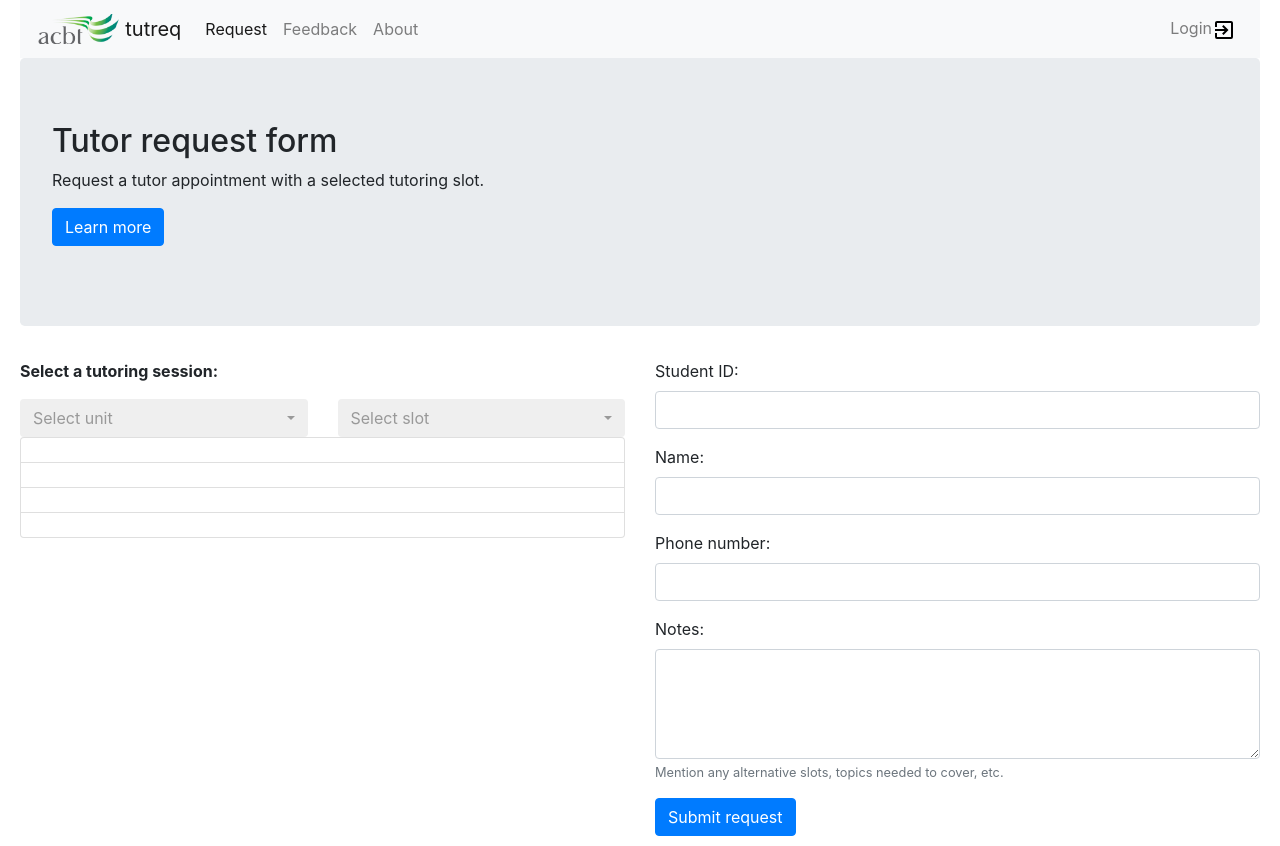
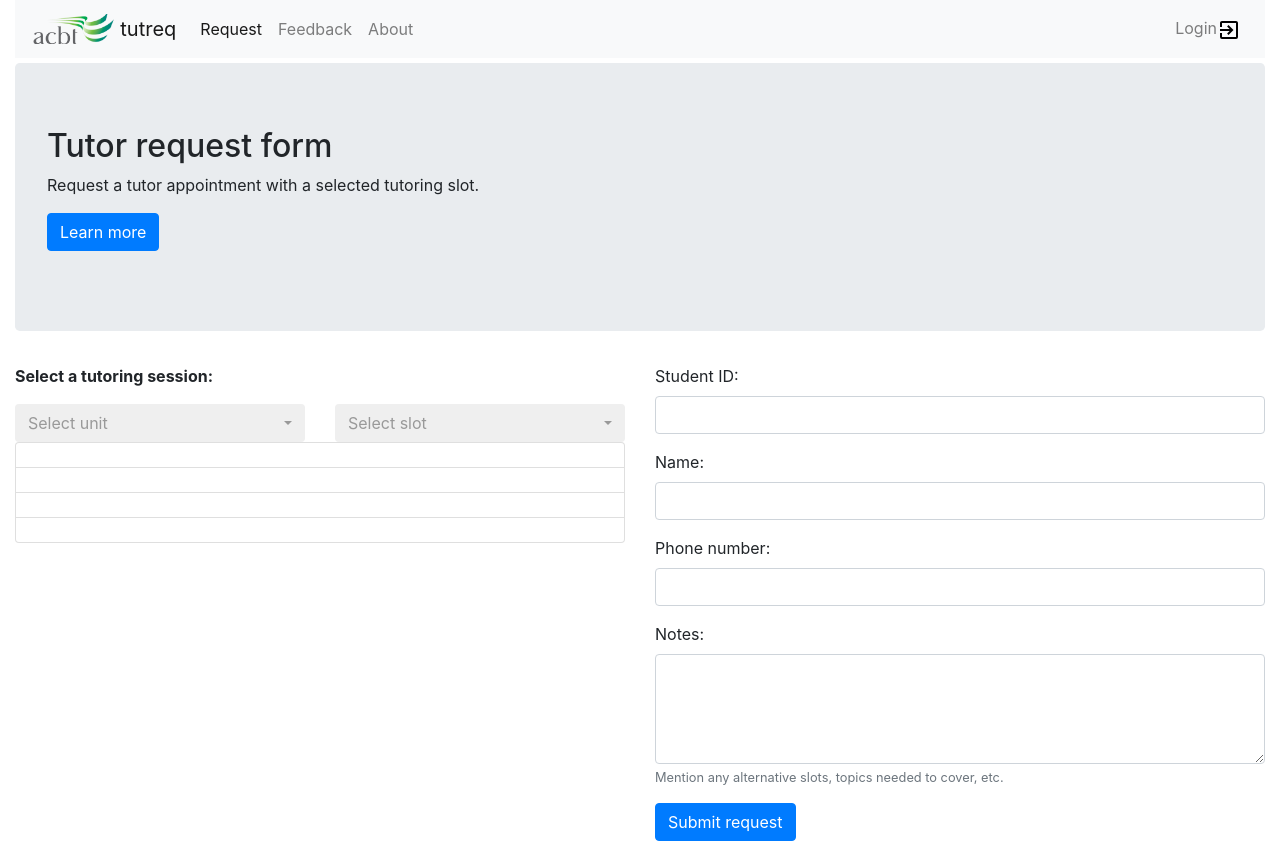
Before and after one commit to chehanr/tutreq, a Django app: page / in a window 1280 px wide. Run offline with Django 3.2, Linux system fonts and the light colour scheme; data that the repository does not hold is empty; parts of the project's set-up code (start-up, migrations or seed data) failed here and were passed over; some libraries are stand-ins or nearby versions.

Commit message:
Fixed containers, padding.

```diff
--- a/core/static/css/style.css
+++ b/core/static/css/style.css
@@ -1,3 +1,7 @@
 body {
-    padding: 0 5px;
+    /* padding: 0 5px; */
 }
+
+#mainContentContainer {
+    padding: 5px 0
+}
--- a/core/templates/base.html
+++ b/core/templates/base.html
@@ -16,7 +16,10 @@
 
 <body>
     <div class="container-fluid">
-        {% include '__layouts/nav_bar_main.html' %} {% block content %}{% endblock %}
+        {% include '__layouts/nav_bar_main.html' %}
+        <div id="mainContentContainer" class="container-fluid">
+            {% block content %}{% endblock %}
+        </div>
     </div>
     <script src="{% static 'js/jquery-3.3.1.min.js' %}" type="text/javascript"></script>
     <script src="{% static 'js/popper.min.js' %}" type="text/javascript"></script>
```
